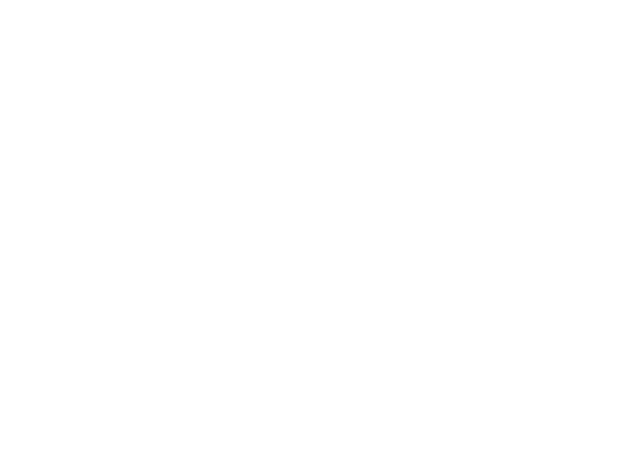
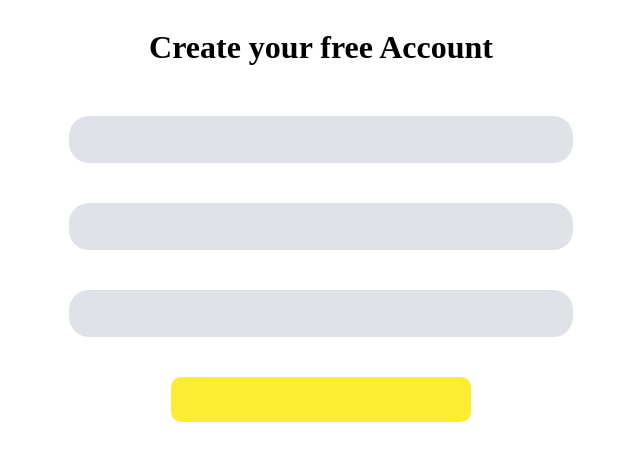
Before and after one commit to hestturia/Quebra-Molas-Frontend, a React (Vite) app in the folder QuebraMolas/: page / in a window 1280 px wide. Shown: the top 460 px of the page, without its empty margins (3-643 px from the left). Built offline with nearby package versions, Linux system fonts and the light colour scheme.

Commit message:
feat: adding the Form component

```diff
--- a/QuebraMolas/src/App.jsx
+++ b/QuebraMolas/src/App.jsx
@@ -1,8 +1,15 @@
+import CampoInput from "./components/CampoInput/CampoInput"
+import Formulario from "./components/Formulario/Formulario"
+
 function App() {
 
   return (
     <>
-
+      <Formulario titulo='Create your free Account'>
+          <CampoInput/>
+          <CampoInput/>
+          <CampoInput/>
+      </Formulario>
     </>
   )
 }
--- a/QuebraMolas/src/components/Botao/Botao.jsx
+++ b/QuebraMolas/src/components/Botao/Botao.jsx
@@ -16,7 +16,7 @@ const BotaoStyle = styled.button`
 
 const Botao = ({texto}) => {
     return(
-        <BotaoStyle>
+        <BotaoStyle type='submit'>
             {texto}
         </BotaoStyle>
     )
--- a/QuebraMolas/src/components/CampoInput/CampoInput.jsx
+++ b/QuebraMolas/src/components/CampoInput/CampoInput.jsx
@@ -3,6 +3,8 @@ import styled from 'styled-components';
 const Container = styled.div`
     display: flex;
     flex-direction: column;
+
+    margin-bottom: 40px;
 `
 
 const Label = styled.label`
--- /dev/null
+++ b/QuebraMolas/src/components/Formulario/Formulario.jsx
@@ -0,0 +1,29 @@
+import styled from 'styled-components';
+import Botao from '../Botao/Botao';
+
+
+const Titulo = styled.h1`
+    margin-bottom: 50px;
+`
+const FormularioContainer = styled.form`
+    width: 50%;
+
+    display: flex;
+    flex-direction: column;
+    align-items: center;
+
+`
+
+const Formulario = ({titulo, children, textoBotao}) => {
+    return(
+        <FormularioContainer>
+            <Titulo>{titulo}</Titulo>
+
+            {children}
+
+            <Botao texto={textoBotao}/>
+        </FormularioContainer>
+    )
+}
+
+export default Formulario;
```
